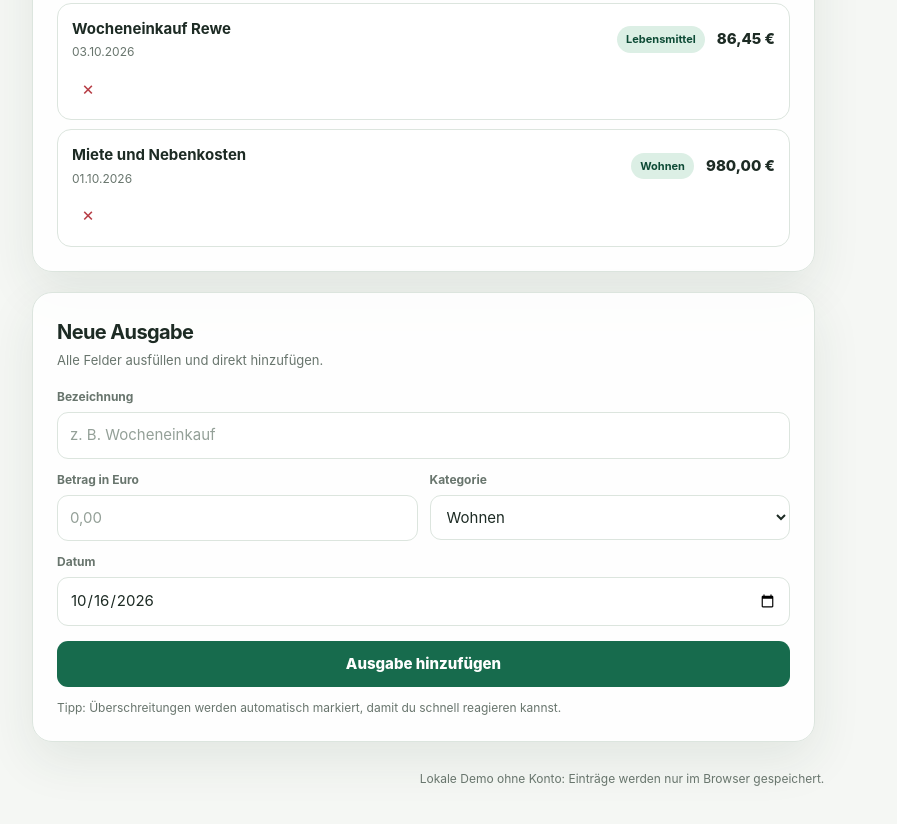
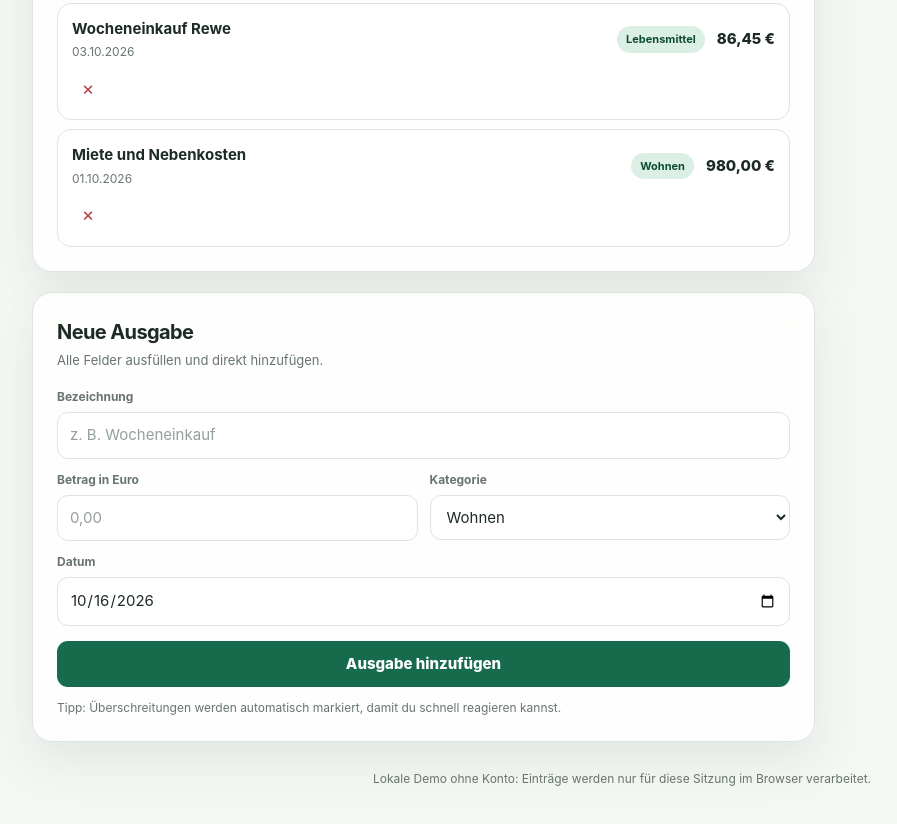
Before and after one commit to ZhangChi0101/weather-app-753v, a plain HTML site: page index.html in a window 1280 px wide. Shown: the part 1507-2331 px from the top of the page, without its empty margins (18-915 px from the left). Drawn offline with Linux system fonts and the light colour scheme.

Commit message:
Clarify session-only demo storage

```diff
--- a/index.html
+++ b/index.html
@@ -232,7 +232,7 @@
         </section>
       </div>
 
-      <footer>Lokale Demo ohne Konto: Einträge werden nur im Browser gespeichert.</footer>
+      <footer>Lokale Demo ohne Konto: Einträge werden nur für diese Sitzung im Browser verarbeitet.</footer>
     </main>
 
     <script>
```
